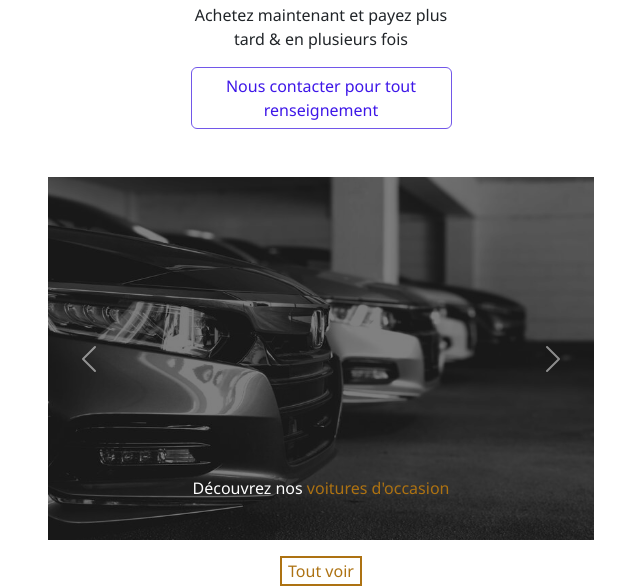
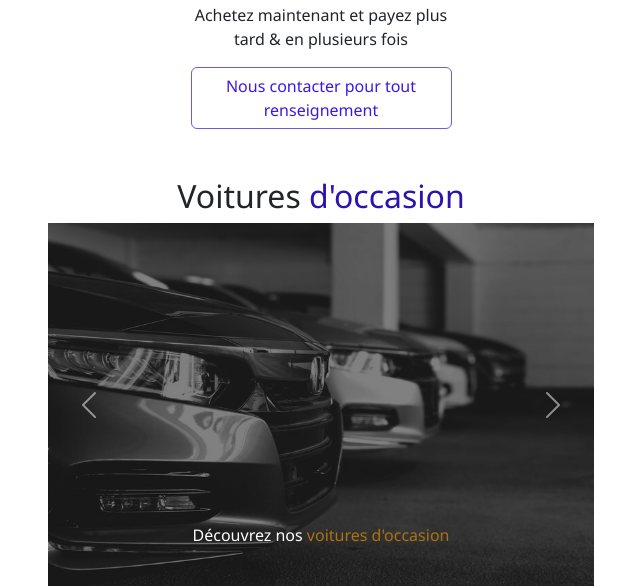
Before and after one commit to ccphung/garage-vparrot, a Symfony app: template templates/home/index.html.twig in a window 1280 px wide. Shown: the part 571-1157 px from the top of the page, without its empty margins (319-959 px from the left). Run offline with Twig, Linux system fonts and the light colour scheme; the template is opened without the code that fills it, so the values that code supplies are empty; some libraries are stand-ins or nearby versions.

Commit message:
add section used car title

```diff
--- a/templates/home/index.html.twig
+++ b/templates/home/index.html.twig
@@ -17,6 +17,7 @@
         {% include "home/_services.html.twig" %}
     {# Section Used Car #}
     <section class="mt-5">
+        <h2 class="text-center">Voitures <span class="text-blue">d'occasion</span></h2>
         <div class="container">
             <div class="row d-flex justify-content-center">
                 <div class="col-md-6 col-sm-8">
```
